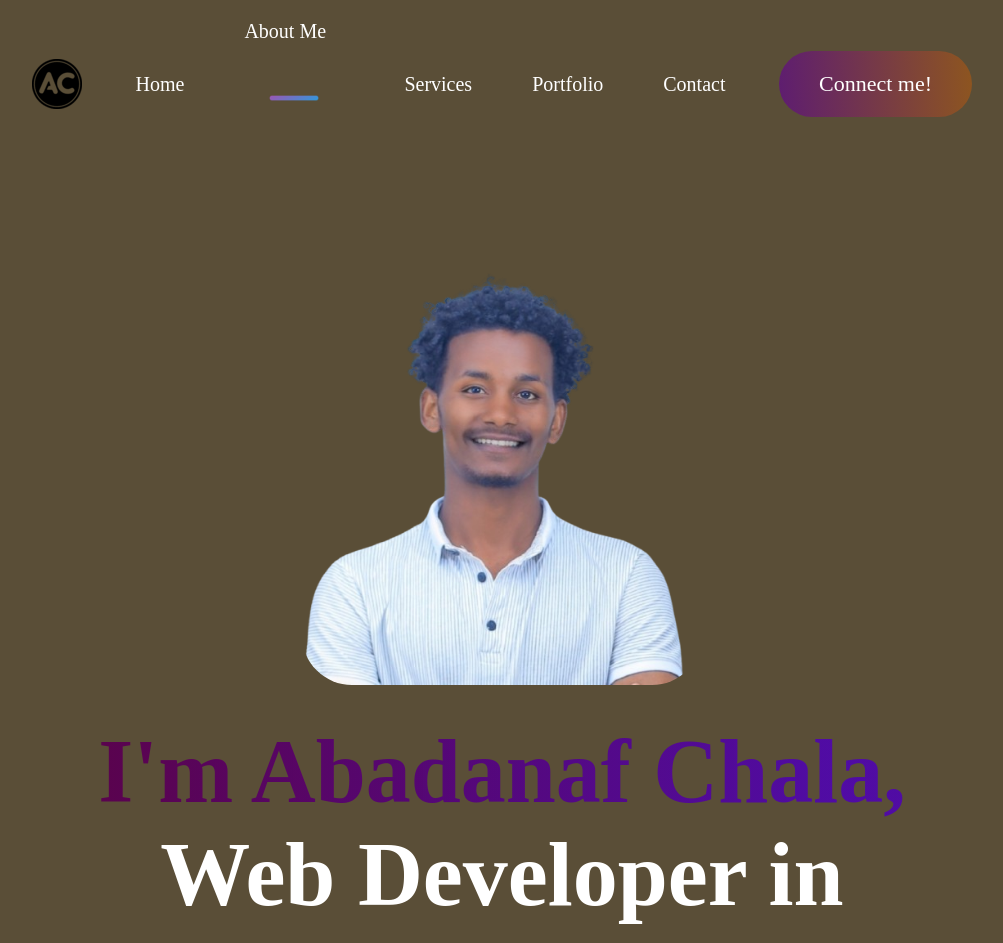
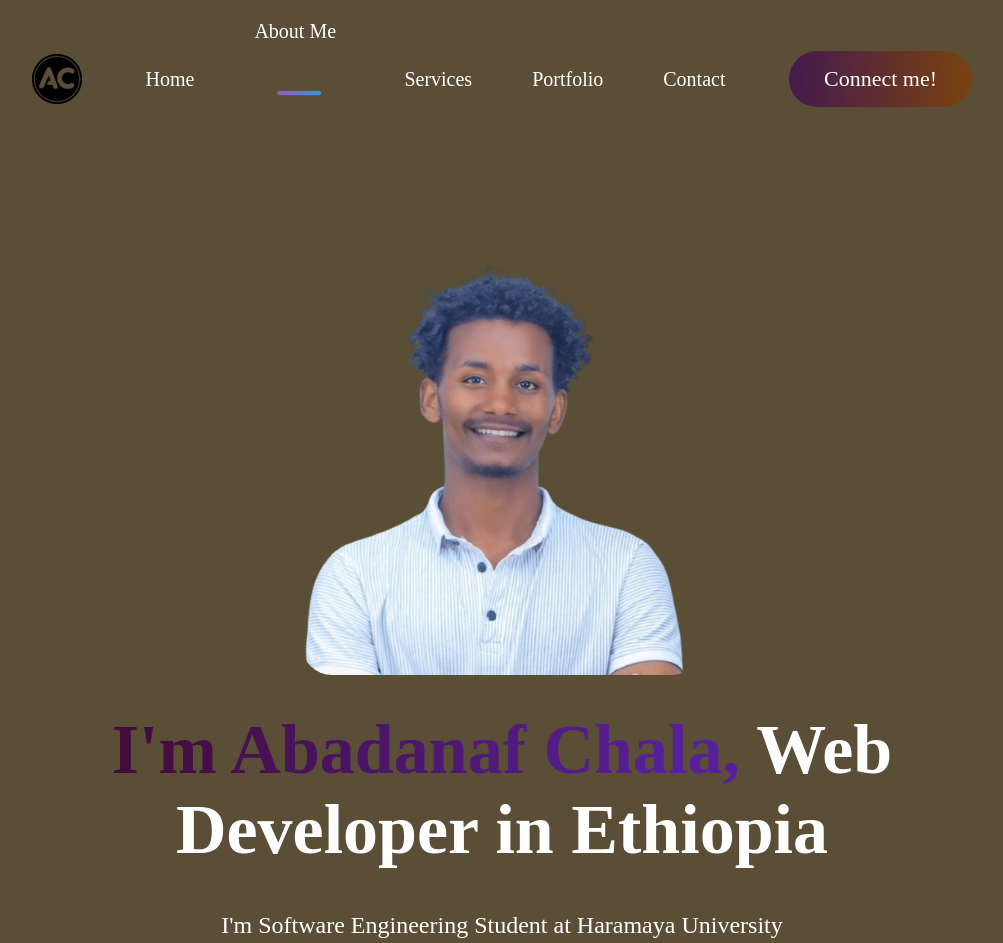
Before and after one commit to Abadan-Chala/React-Portfolio, a React (Vite) app: page / in a window 1280 px wide. Shown: the top 943 px of the page, without its empty margins (138-1141 px from the left). Built offline with nearby package versions, Linux system fonts and the light colour scheme.

Commit message:
hero section updated

```diff
--- a/src/Components/Hero/Hero.css
+++ b/src/Components/Hero/Hero.css
@@ -5,7 +5,7 @@
     gap: 35px;
 }
 .hero img{
-    border-radius: 50px;
+    border-radius: 30px;
     margin-top: 100px;
     width: 400px;
     height: auto;
@@ -13,18 +13,19 @@
     transition: 0.5s;
 }
 .hero img:hover{
-    border: 2px solid rgb(44, 7, 145);
+    border: 2px solid rgb(35, 32, 44);
+    border-radius: 100%;
     width: 450px;
     transition: 0.2s;
 }
 .hero h1{
     text-align: center;
     width: 70%;
-    font-size: 90px;
+    font-size: 70px;
     font-weight: 600;
 }
 .hero h1 span{
-    background: linear-gradient(270deg, #4f04b1e3 10%, #5a034e 100%);
+    background: linear-gradient(270deg, #581aa8e3 10%, #410b39 100%);
     background-clip: text;
     -webkit-background-clip: text;
     -webkit-text-fill-color: transparent;
--- a/src/Components/Navbar/Navbar.css
+++ b/src/Components/Navbar/Navbar.css
@@ -12,18 +12,16 @@
     font-size: 20px;
 }
 .nav-connect{
-    padding: 20px 40px;
+    padding: 15px 35px;
     border-radius: 50px;
-    background: linear-gradient(267deg, #8d5520 0.36%, #5e1d70);
+    background: linear-gradient(267deg, #7a420d 0.36%, #441a50);
     font-size: 22px;
     cursor: pointer;
     transition: 0.5s;
 }
 .nav-connect:hover{
     transform: scale(1.05);
-    background: linear-gradient(267deg, #DA7C25 0.36%, #B923E1);
-    background: linear-gradient(267deg, #cac2ba 0.36%, #5b2b68);
-
+    background: linear-gradient(267deg, #25201b 0.36%, #3c0d49);
 }
 .nav-menu li{
     display: flex;
@@ -34,7 +32,7 @@
 .nav-menu li img{
     display: flex;
     margin: auto;
-    width: 100px;
+    width: 90px;
     height: auto;
 }
 .anchor-link{
@@ -47,7 +45,7 @@
     display: none;
 }
 .nav-mob-close{
-    width: 28px;
+    width: 27px;
     height: auto;
     display: none;
 }
```
